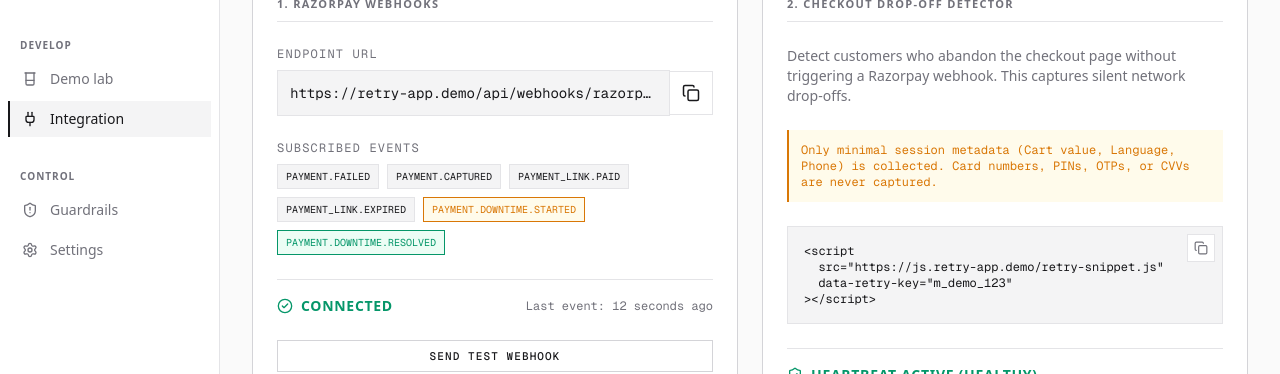
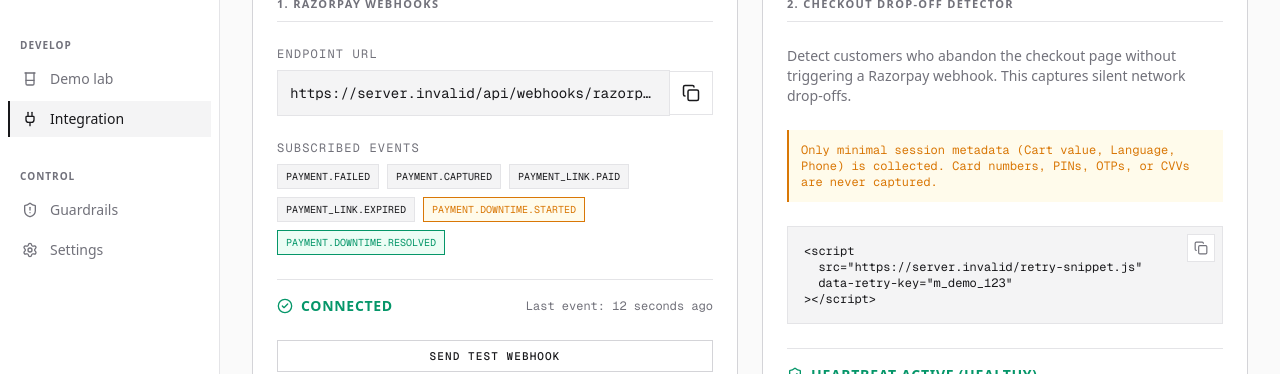
Before and after one commit to hemanthreddykoduru/Retry, a Next.js app: page /integration in a window 1280 px wide. Shown: the part 249-623 px from the top of the page. Built offline with nearby package versions, Linux system fonts and the light colour scheme; no server answers; the database is empty.

Commit message:
fix: use dynamic NEXT_PUBLIC_APP_URL in integration page

```diff
--- a/app/(dashboard)/integration/client.tsx
+++ b/app/(dashboard)/integration/client.tsx
@@ -2,7 +2,7 @@
 
 import { Copy, AlertTriangle, ShieldCheck, CheckCircle2, ServerCrash, XCircle } from "lucide-react";
 
-export default function IntegrationClient({ apiKey }: { apiKey: string }) {
+export default function IntegrationClient({ apiKey, appUrl }: { apiKey: string, appUrl: string }) {
   const copyToClipboard = (text: string) => {
     navigator.clipboard.writeText(text);
     alert('Copied to clipboard');
@@ -31,10 +31,10 @@
                 <div className="text-xs font-mono text-text-secondary uppercase tracking-widest mb-2">Endpoint URL</div>
                 <div className="flex items-center">
                   <div className="bg-neutral-bg border border-border p-3 font-mono text-sm flex-1 truncate">
-                    https://retry-app.demo/api/webhooks/razorpay
+                    {appUrl}/api/webhooks/razorpay
                   </div>
                   <button
-                    onClick={() => copyToClipboard('https://retry-app.demo/api/webhooks/razorpay')}
+                    onClick={() => copyToClipboard(`${appUrl}/api/webhooks/razorpay`)}
                     className="p-3 border border-l-0 border-border bg-surface hover:bg-neutral-bg transition-colors"
                   >
                     <Copy size={18} />
@@ -109,14 +109,14 @@
               <div className="relative">
                 <div className="absolute top-2 right-2 flex gap-2">
                   <button
-                    onClick={() => copyToClipboard(`<script src="https://js.retry-app.demo/retry-snippet.js" data-retry-key="${apiKey}"></script>`)}
+                    onClick={() => copyToClipboard(`<script src="${appUrl}/retry-snippet.js" data-retry-key="${apiKey}"></script>`)}
                     className="p-1.5 bg-surface border border-border hover:bg-neutral-bg transition-colors"
                   >
                     <Copy size={14} className="text-text-secondary" />
                   </button>
                 </div>
                 <pre className="bg-neutral-bg border border-border p-4 text-xs font-mono text-text-primary overflow-x-auto whitespace-pre-wrap">
-                  {`<script\n  src="https://js.retry-app.demo/retry-snippet.js"\n  data-retry-key="${apiKey}"\n></script>`}
+                  {`<script\n  src="${appUrl}/retry-snippet.js"\n  data-retry-key="${apiKey}"\n></script>`}
                 </pre>
               </div>
 
--- a/app/(dashboard)/integration/page.tsx
+++ b/app/(dashboard)/integration/page.tsx
@@ -7,6 +7,7 @@
 
   // If no merchant is found, fallback to the demo key for safety
   const apiKey = merchant?.api_key || 'm_demo_123';
+  const appUrl = process.env.NEXT_PUBLIC_APP_URL || 'http://localhost:3000';
 
-  return <IntegrationClient apiKey={apiKey} />;
+  return <IntegrationClient apiKey={apiKey} appUrl={appUrl} />;
 }
```
